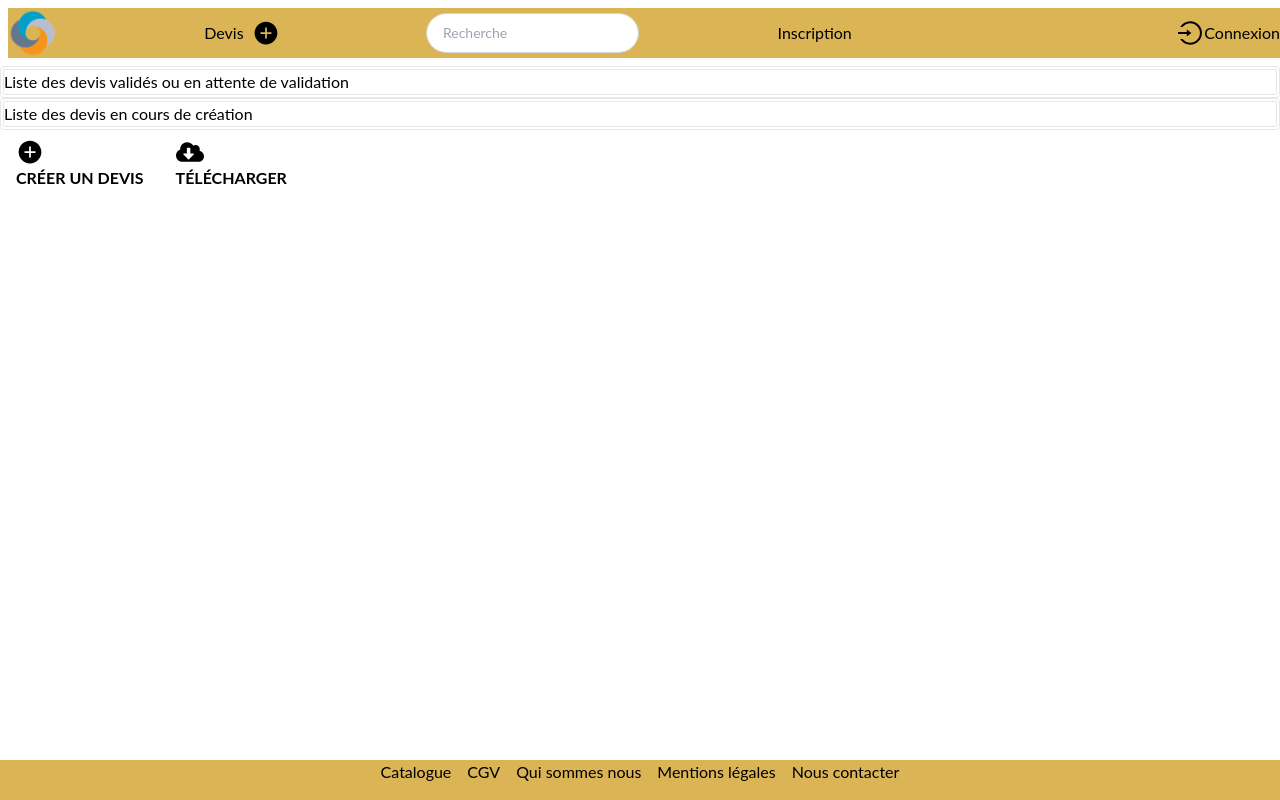
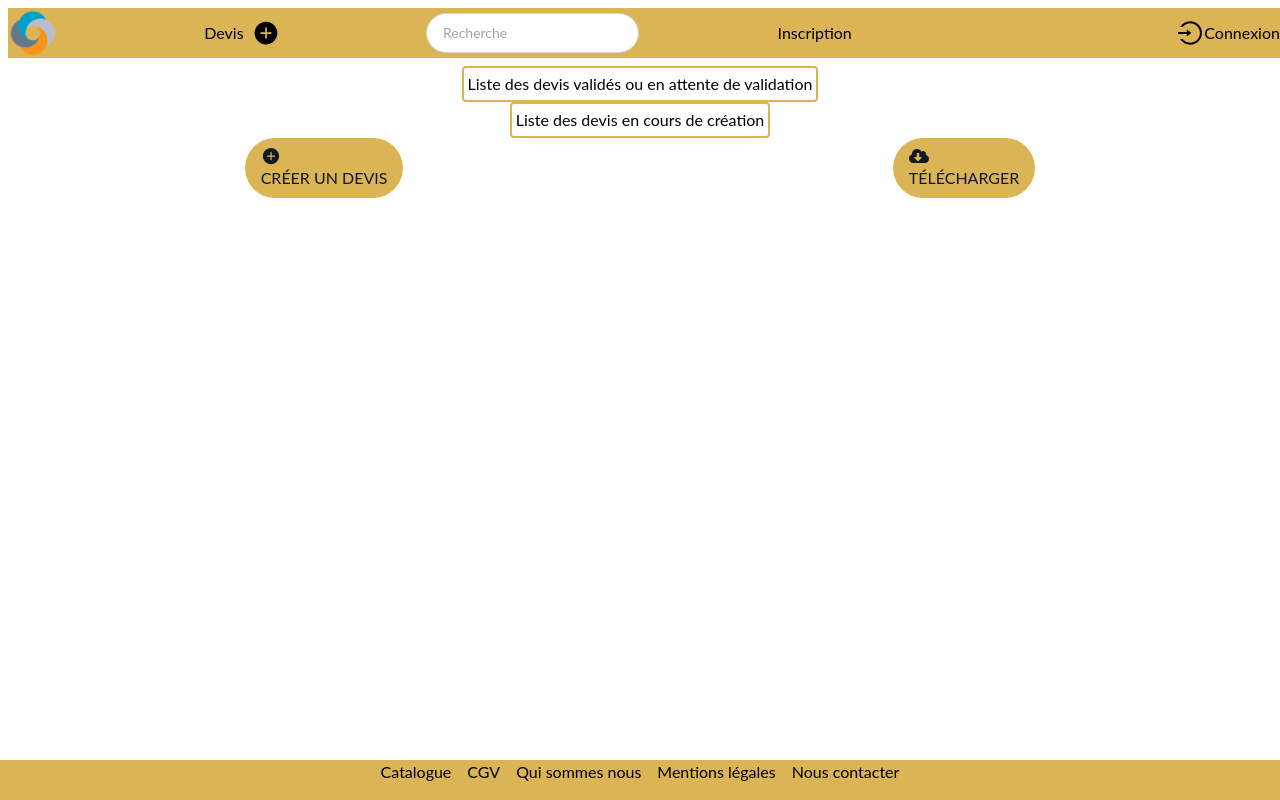
Before and after one commit to sele-nap/App-devis-lyon-js-react-sept21, a Next.js app: page /devis_gestion in a window 1280 px wide. Built offline with nearby package versions, Linux system fonts and the light colour scheme; no server answers.

Commit message:
update tailwind

```diff
--- a/pages/cgv.js
+++ b/pages/cgv.js
@@ -4,12 +4,13 @@ import next from "next";
 export default function Cgv() {
   return (
     <Layout>
-      <h1>Conditions Générales de vente </h1>
+      <h1 className="font-bold">Conditions Générales de vente </h1>
 
-      <h2>Article L.111-1 du Code de la consommation</h2>
+      <h2 className="font-semibold">
+        Article L.111-1 du Code de la consommation
+      </h2>
 
-      <p>
-        {" "}
+      <p className="text-left">
         « Avant que le consommateur ne soit lié par un contrat de vente de biens
         ou de fourniture de services, le professionnel communique au
         consommateur, de manière lisible et compréhensible, les informations
--- a/pages/devis_gestion.js
+++ b/pages/devis_gestion.js
@@ -28,28 +28,33 @@ export default function QuoteManagement() {
   return (
     <Layout>
       <section className="bg-slate-50 text-md">
-        <h1 className="border-double border-4 border-thrid text-black rounded place-items-center">
+        <div className="flex justify-center items-center">
+          <button className="border-2 border-third text-black rounded cursor-auto p-1 ">
             Liste des devis validés ou en attente de validation
-        </h1>
-        <h2 className="border-double border-4 border-thrid text-black rounded place-items-center">
+          </button>
+        </div>
+        <div className="flex justify-center items-center">
+          <button className="border-2 border-third text-black rounded cursor-auto p-1">
             Liste des devis en cours de création
-        </h2>
-
+          </button>
+        </div>
+        <div className="flex justify-around items-center">
           <button
-          className="bg-thrid hover:bg-yellow-700 text-black font-bold py-2 px-4 rounded-full cursor-pointer"
+            className="py-2 px-4 bg-third hover:bg-yellow-400 focus:ring-yellow-600 focus:ring-offset-red-200 text-gray-900 rounded-full cursor-pointer"
             onClick={handleClick}
           >
-          <IoIosAddCircle size={28} />
+            <IoIosAddCircle size={20} />
             CRÉER UN DEVIS
           </button>
 
           <button
-          className="bg-thrid hover:bg-yellow-700 text-black font-bold py-2 px-4 rounded-full cursor-pointer"
+            className="py-2 px-4 bg-third hover:bg-yellow-400 focus:ring-yellow-600 focus:ring-offset-red-200 text-gray-900 rounded-full cursor-pointer"
             onClick={Downloaad}
           >
-          <FaCloudDownloadAlt size={28} />
+            <FaCloudDownloadAlt size={20} />
             TÉLÉCHARGER
           </button>
+        </div>
       </section>
     </Layout>
   );
```
Lines whose indentation alone changed are shown as unchanged.
